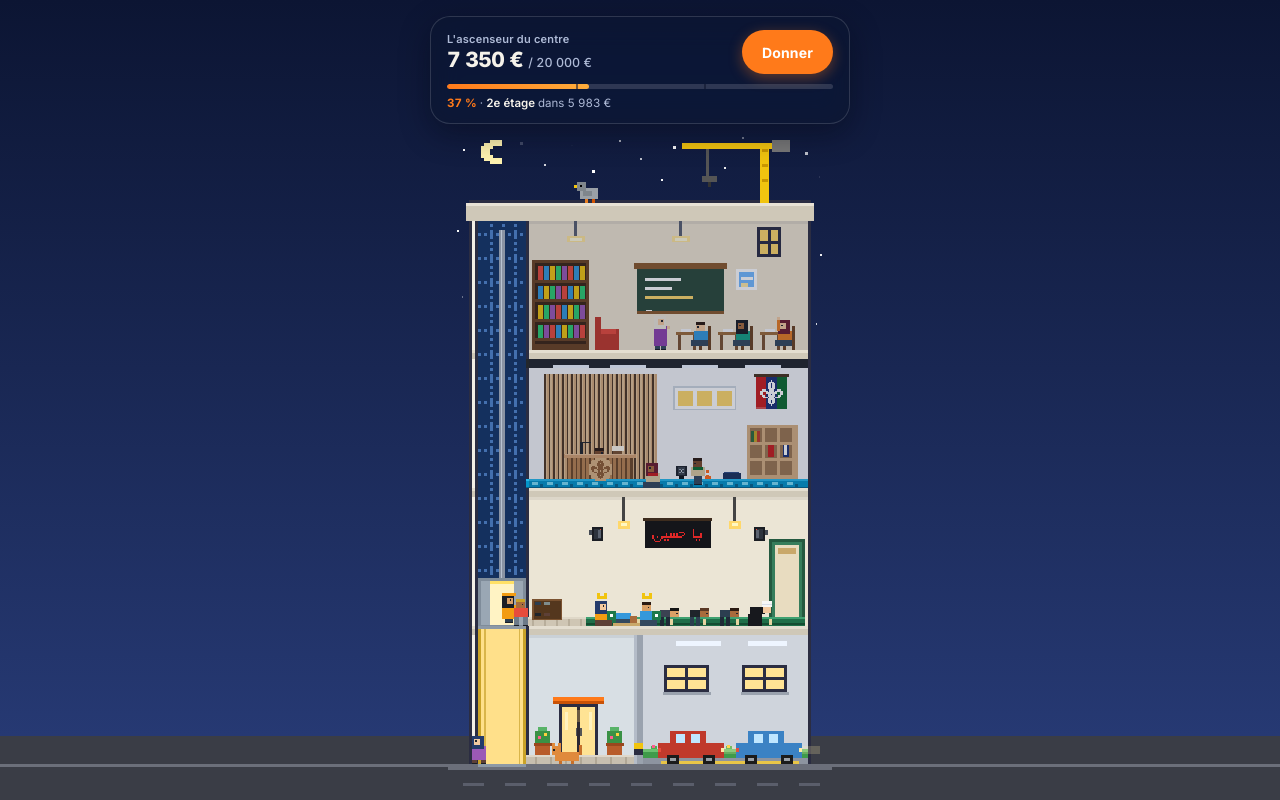
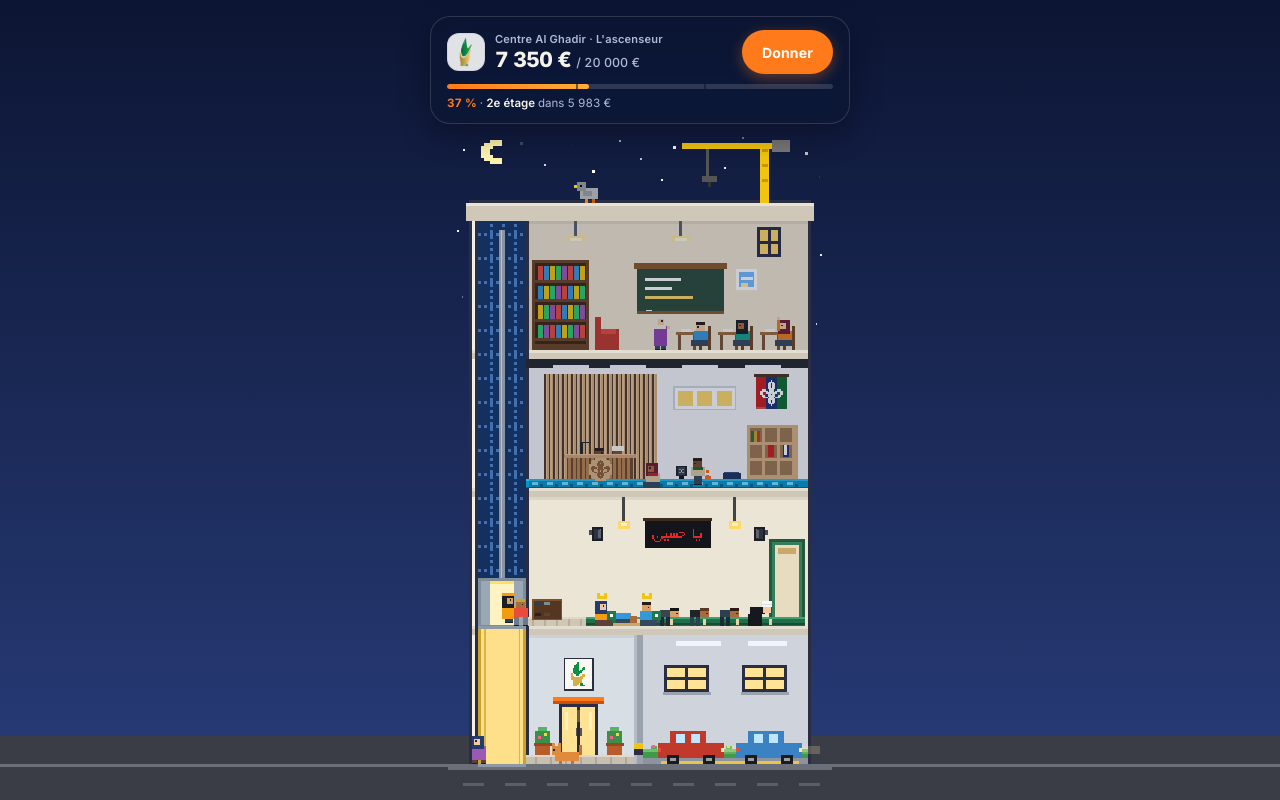
Before and after one commit to Hadiosj/elevator-ghadir, a website built with Vite: page index.html in a window 1280 px wide. Built offline with nearby package versions, Linux system fonts and the light colour scheme.

Commit message:
add al ghadir logo

```diff
--- a/index.html
+++ b/index.html
@@ -5,7 +5,8 @@
   <meta name="viewport" content="width=device-width, initial-scale=1, viewport-fit=cover">
   <meta name="theme-color" content="#fbf3df" media="(prefers-color-scheme: light)">
   <meta name="theme-color" content="#0e1630" media="(prefers-color-scheme: dark)">
-  <title>Contribuer à l'ascenseur de votre centre</title>
+  <title>L'ascenseur · Centre Al Ghadir</title>
+  <link rel="icon" type="image/png" href="al-ghadir-icon.png">
   <link rel="preconnect" href="https://fonts.googleapis.com">
   <link rel="preconnect" href="https://fonts.gstatic.com" crossorigin>
   <link href="https://fonts.googleapis.com/css2?family=Inter:wght@400;500;600;700;800&display=swap" rel="stylesheet">
--- a/src/scene/floors/parking.js
+++ b/src/scene/floors/parking.js
@@ -1,4 +1,24 @@
-import { rect } from '../sprites.js';
+import { drawGridSprite, rect } from '../sprites.js';
+
+// Miniature pixel-art Al Ghadir hands emblem (emerald green & warm gold)
+const AL_GHADIR_EMBLEM = [
+  '....g......',
+  '...gg......',
+  '..ggg......',
+  '..ggg...g..',
+  '.gggg..gg..',
+  '.gggg.gg...',
+  '.gggggg....',
+  'd.gggg.....',
+  'd..gg..dd..',
+  'dd....ddd..',
+  'dddddddd...',
+  'ddddddd....',
+  '.dddddd....',
+  '.dddddd....',
+  '.dddd.gg...',
+  '.ddd..ggg..'
+];
 
 export function drawParkingFloor(ctx, fy, day = 1) {
   // Left lobby / entrance zone (x: 52..126)
@@ -16,6 +36,11 @@ export function drawParkingFloor(ctx, fy, day = 1) {
   // Entrance awning
   rect(ctx, 70, fy - 45, 34, 5, '#ff7a1a');
   rect(ctx, 70, fy - 42, 34, 2, '#c95206');
+
+  // Framed Al Ghadir emblem plaque mounted above the entrance awning
+  rect(ctx, 77, fy - 71, 20, 22, '#2b2d42');
+  rect(ctx, 78, fy - 70, 18, 20, '#faf8f2');
+  drawGridSprite(ctx, 82, fy - 68, AL_GHADIR_EMBLEM, { g: '#0e8f44', d: '#d4af4a' }, 1);
 
   // Potted shrubs flanking the entrance on the ground
   for (const px of [58, 106]) {
--- a/src/styles/app.css
+++ b/src/styles/app.css
@@ -82,7 +82,34 @@ button {
   display: flex;
   align-items: center;
   justify-content: space-between;
-  gap: 12px;
+  gap: 10px;
+}
+
+.hdr-brand {
+  display: flex;
+  align-items: center;
+  gap: 10px;
+  min-width: 0;
+}
+
+.hdr-logo-wrap {
+  flex-shrink: 0;
+  width: 38px;
+  height: 38px;
+  border-radius: 12px;
+  background: rgba(255, 255, 255, 0.88);
+  border: 1px solid rgba(24, 34, 60, 0.08);
+  display: flex;
+  align-items: center;
+  justify-content: center;
+  padding: 3px;
+}
+
+.hdr-logo {
+  width: 100%;
+  height: 100%;
+  object-fit: contain;
+  display: block;
 }
 
 .hdr-info {
--- a/src/ui/header.js
+++ b/src/ui/header.js
@@ -3,14 +3,20 @@ import { FLOOR_NAMES, formatEur, getCampaignMetrics } from '../data/campaign.js'
 export function createHeader(campaign, { onDonate }) {
   const el = document.createElement('header');
   el.className = 'hdr';
+  const iconSrc = `${import.meta.env.BASE_URL}al-ghadir-icon.png`;
 
   el.innerHTML = `
     <div class="hdr-top">
-      <div class="hdr-info">
-        <div class="hdr-eyebrow">L'ascenseur du centre</div>
-        <div class="amt-row">
-          <span class="amt-main"></span>
-          <span class="amt-goal"></span>
+      <div class="hdr-brand">
+        <div class="hdr-logo-wrap">
+          <img class="hdr-logo" src="${iconSrc}" alt="Centre Al Ghadir" width="32" height="32" />
+        </div>
+        <div class="hdr-info">
+          <div class="hdr-eyebrow">Centre Al Ghadir · L'ascenseur</div>
+          <div class="amt-row">
+            <span class="amt-main"></span>
+            <span class="amt-goal"></span>
+          </div>
         </div>
       </div>
       <button type="button" class="donate-btn">Donner</button>
```
Also changed, not shown: public/al-ghadir-icon.png (added).
